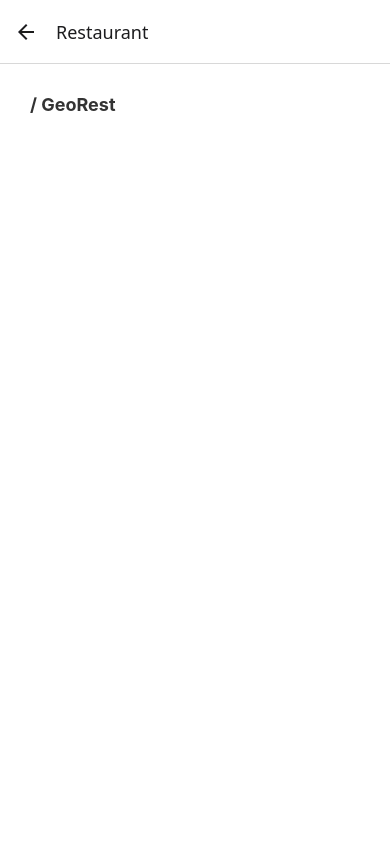
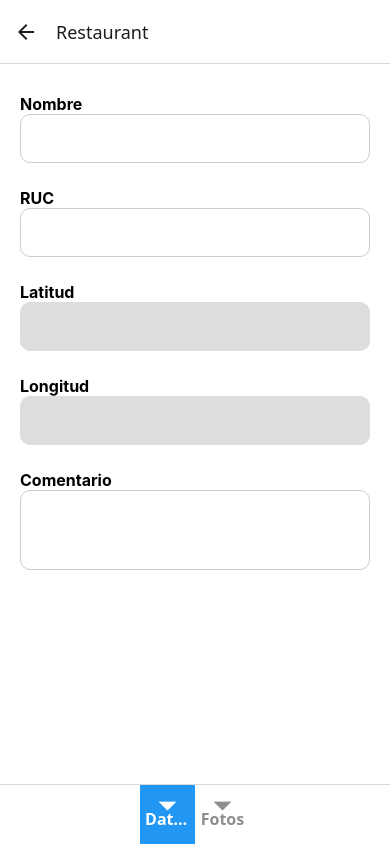
Before and after one commit to program09/georest, a React Native app: screen /Restaurant in a window 390 px wide. Built offline with nearby package versions, Linux system fonts and the light colour scheme.

Commit message:
Vistas Restaurant(Datos y  Fotos) completo

```diff
--- /dev/null
+++ b/components/PhotoItem.jsx
@@ -0,0 +1,57 @@
+import React from 'react';
+import { View, Text, StyleSheet, Image } from 'react-native';
+import PrimaryButton from './ButtonPrimary';
+
+const PhotoItem = ({ label, photo, onPress }) => {
+    return (
+        <View style={styles.itemphotocontent}>
+            <Image
+                source={{ uri: photo || "https://via.placeholder.com/100" }}
+                style={styles.image}
+                resizeMode="cover"
+            />
+            <View style={styles.itemphoto}>
+                <Text style={styles.label}>{label}</Text>
+                <PrimaryButton
+                    title="Descargar tipos de foto"
+                    onPress={onPress}
+                />
+            </View>
+        </View>
+    );
+};
+
+const styles = StyleSheet.create({
+    itemphotocontent: {
+        width: "100%",
+        flexDirection: "row",
+        alignItems: "center",
+        gap: 10,
+        marginBottom: 15,
+        padding: 5,
+        backgroundColor: '#f8f8f8',
+        borderRadius: 20,
+    },
+    label: {
+        fontWeight: "bold",
+        fontSize: 16,
+    },
+    itemphoto: {
+        flex: 1,
+    },
+    image: {
+        width: 150,
+        height: 150,
+        backgroundColor: "#ddd",
+        borderRadius: 15,
+    },
+    button: {
+        backgroundColor: "#2196F3",
+        padding: 10,
+        alignItems: "center",
+        borderRadius: 5,
+        marginBottom: 10,
+    },
+});
+
+export default PhotoItem;
--- /dev/null
+++ b/css.css
@@ -0,0 +1,5 @@
+
+
+.azure {
+background-color: #f8f8f8;
+}
--- a/screens/RestaurantScreen.jsx
+++ b/screens/RestaurantScreen.jsx
@@ -1,22 +1,77 @@
-import React from 'react';
-import { View, StyleSheet } from 'react-native';
-import PageTitle from '../components/PageTitle';
+import React, { useState, useCallback } from "react";
+import { View, Text, TextInput, Image, StyleSheet, TouchableOpacity, ScrollView } from "react-native";
+import { createBottomTabNavigator } from "@react-navigation/bottom-tabs";
+import DatosTab from './restaurant/DatosTab'
+import FotosTab from './restaurant/FotosTab'
+
+const Tab = createBottomTabNavigator(); // Definir Tabs
 
 const RestaurantScreen = () => {
   return (
     <View style={styles.container}>
-      <PageTitle pageName="GeoRest" />
-
+      <Tab.Navigator
+        screenOptions={{
+          headerShown: false,
+          tabBarStyle: styles.tabBar,
+          tabBarLabelStyle: styles.tabLabel,
+          tabBarActiveBackgroundColor: "#2196F3",
+          tabBarActiveTintColor: "#fff",
+        }}
+      >
+        <Tab.Screen name="Datos" component={DatosTab} />
+        <Tab.Screen name="Fotos" component={FotosTab} />
+      </Tab.Navigator>
     </View>
   );
 };
 
+// Estilos
 const styles = StyleSheet.create({
   container: {
+    flex: 1,
+    padding: 0,
+    backgroundColor: "#fff",
+  },
+  containerTab: {
+    flex: 1,
+    padding: 20,
+    backgroundColor: "#fff",
+  },
+  label: {
+    fontSize: 16,
+    marginTop: 10,
+    fontWeight: "bold",
+  },
+  input: {
+    borderWidth: 1,
+    borderColor: "#ccc",
+    borderRadius: 5,
+    padding: 10,
+    marginBottom: 10,
+  },
+  textArea: {
+    height: 80,
+  },
+  footerButtons: {
     width: '100%',
-    flex: 1,
-    backgroundColor: '#fff',
-  }
+    flexDirection: "row",
+    justifyContent: "space-between",
+  },
+  tabBar: {
+    borderTopWidth: 1,
+    borderTopColor: "#ccc",
+    height: 60,
+    display: "flex",
+    alignItems: "center",
+    padding: 0,
+  },
+  tabLabel: {
+    fontSize: 16,
+    fontWeight: "bold",
+    padding: 0,
+    margin: 0,
+    top: -10,
+  },
 });
 
 export default RestaurantScreen;
--- /dev/null
+++ b/screens/restaurant/DatosTab.jsx
@@ -0,0 +1,137 @@
+import React, { useState, useCallback } from "react";
+import { View, Text, TextInput, Image, StyleSheet, TouchableOpacity, ScrollView } from "react-native";
+
+
+const DatosTab = () => {
+    const [nombre, setNombre] = useState("");
+    const [ruc, setRuc] = useState("");
+    const [latitud, setLatitud] = useState("");
+    const [longitud, setLongitud] = useState("");
+    const [comentario, setComentario] = useState("");
+
+    return (
+        <View style={styles.containerTab}>
+            <Text style={styles.label}>Nombre</Text>
+            <TextInput style={styles.input} value={nombre} onChangeText={setNombre} keyboardType="default" />
+
+            <Text style={styles.label}>RUC</Text>
+            <TextInput style={styles.input} value={ruc} onChangeText={setRuc} keyboardType="default" />
+
+            <Text style={styles.label}>Latitud</Text>
+
+            <TextInput
+                style={[styles.input, styles.inputdisabled]}
+                value={latitud}
+                onChangeText={setLatitud}
+                keyboardType="numeric"
+                editable={false}
+            />
+
+
+            <Text style={styles.label}>Longitud</Text>
+            <TextInput
+                style={[styles.input, styles.inputdisabled]}
+                value={longitud}
+                onChangeText={setLongitud}
+                keyboardType="numeric"
+                editable={false}
+            />
+
+            <Text style={styles.label}>Comentario</Text>
+            <TextInput style={[styles.input, styles.textArea]} value={comentario} onChangeText={setComentario} multiline />
+
+
+        </View>
+    );
+};
+
+// Estilos
+const styles = StyleSheet.create({
+    container: {
+        flex: 1,
+        padding: 0,
+        backgroundColor: "#fff",
+    },
+    containerTab: {
+        flex: 1,
+        padding: 20,
+        backgroundColor: "#fff",
+    },
+    label: {
+        fontSize: 16,
+        marginTop: 10,
+        fontWeight: "bold",
+    },
+    input: {
+        borderWidth: 1,
+        borderColor: "#ccc",
+        borderRadius: 10,
+        padding: 10,
+        paddingVertical: 15,
+        marginBottom: 15,
+    },
+    inputdisabled: {
+        backgroundColor: '#ddd',
+        borderColor: '#ddd',
+    },
+    textArea: {
+        height: 80,
+    },
+    itemphotocontent: {
+        width: "100%",
+        flexDirection: "row",
+        alignItems: "center",
+        gap: 10,
+        marginBottom: 15,
+        padding: 5,
+        backgroundColor: '#f8f8f8',
+        borderRadius: 20,
+    },
+    itemphoto: {
+        flex: 1,
+    },
+    image: {
+        width: 150,
+        height: 150,
+        backgroundColor: "#ddd",
+        borderRadius: 15,
+    },
+    button: {
+        backgroundColor: "#2196F3",
+        padding: 10,
+        alignItems: "center",
+        borderRadius: 5,
+        marginBottom: 10,
+    },
+    cancelButton: {
+        backgroundColor: "#f44336",
+    },
+    buttonText: {
+        color: "#fff",
+        fontSize: 16,
+        fontWeight: "bold",
+    },
+    footerButtons: {
+        width: '100%',
+        flexDirection: "row",
+        justifyContent: "space-between",
+    },
+    tabBar: {
+        borderTopWidth: 1,
+        borderTopColor: "#ccc",
+        height: 80,
+        display: "flex",
+        alignItems: "center",
+        padding: 0,
+    },
+    tabLabel: {
+        fontSize: 16,
+        fontWeight: "bold",
+        color: "#333",
+    },
+    tabIndicator: {
+        backgroundColor: '#000'
+    }
+});
+
+export default DatosTab;
--- /dev/null
+++ b/screens/restaurant/FotosTab.jsx
@@ -0,0 +1,97 @@
+import React, { useState, useCallback } from "react";
+import { View, Text, TextInput, Image, StyleSheet, TouchableOpacity, ScrollView } from "react-native";
+import PhotoItem from "../../components/PhotoItem";
+
+const FotosTab = () => {
+    const [foto1, setFoto1] = useState(null);
+    const [foto2, setFoto2] = useState(null);
+
+    const tomarFoto = useCallback((setFoto) => {
+      setFoto("https://via.placeholder.com/100"); // Simulación de foto
+    }, []);
+
+    return (
+      <ScrollView style={styles.container}>
+        <View style={styles.containerTab}>
+            <PhotoItem label="Etiqueta Foto 1" photo={foto1} onPress={() => tomarFoto(setFoto1)} />
+            <PhotoItem label="Etiqueta Foto 2" photo={foto2} onPress={() => tomarFoto(setFoto2)} />
+
+            <View style={styles.footerButtons}>
+            <TouchableOpacity style={[styles.button, styles.cancelButton]}>
+                <Text style={styles.buttonText}>Cancelar</Text>
+            </TouchableOpacity>
+            <TouchableOpacity style={styles.button}>
+                <Text style={styles.buttonText}>Guardar</Text>
+            </TouchableOpacity>
+            </View>
+        </View>
+      </ScrollView>
+    );
+  };
+
+  // Estilos
+const styles = StyleSheet.create({
+    container: {
+        flex: 1,
+        padding: 0,
+        backgroundColor: "#fff",
+    },
+    containerTab: {
+      flex: 1,
+      padding: 20,
+      backgroundColor: "#fff",
+    },
+    label: {
+      fontSize: 16,
+      marginTop: 10,
+      fontWeight: "bold",
+    },
+    input: {
+      borderWidth: 1,
+      borderColor: "#ccc",
+      borderRadius: 5,
+      padding: 10,
+      marginBottom: 10,
+    },
+    textArea: {
+      height: 80,
+    },
+    button: {
+      backgroundColor: "#2196F3",
+      padding: 10,
+      alignItems: "center",
+      borderRadius: 5,
+      marginBottom: 10,
+    },
+    cancelButton: {
+      backgroundColor: "#f44336",
+    },
+    buttonText: {
+      color: "#fff",
+      fontSize: 16,
+      fontWeight: "bold",
+    },
+    footerButtons: {
+      width: '100%',
+      flexDirection: "row",
+      justifyContent: "space-between",
+    },
+    tabBar: {
+      borderTopWidth: 1,
+      borderTopColor: "#ccc",
+      height: 80,
+      display: "flex",
+      alignItems: "center",
+      padding: 0,
+    },
+    tabLabel: {
+      fontSize: 16,
+      fontWeight: "bold",
+      color: "#333",
+    },
+    tabIndicator: {
+      backgroundColor:'#000'
+    }
+  });
+
+  export default FotosTab;
```
